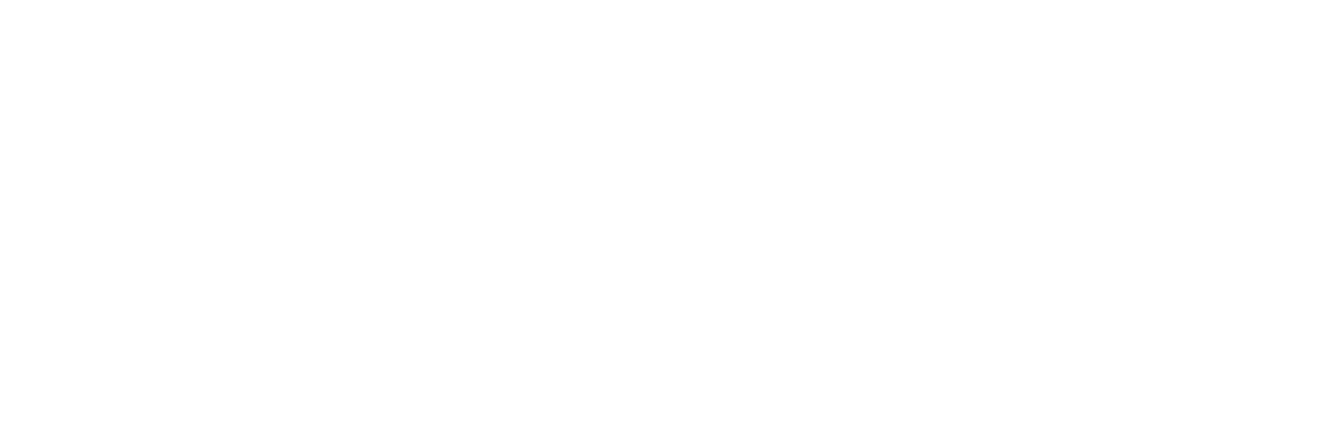
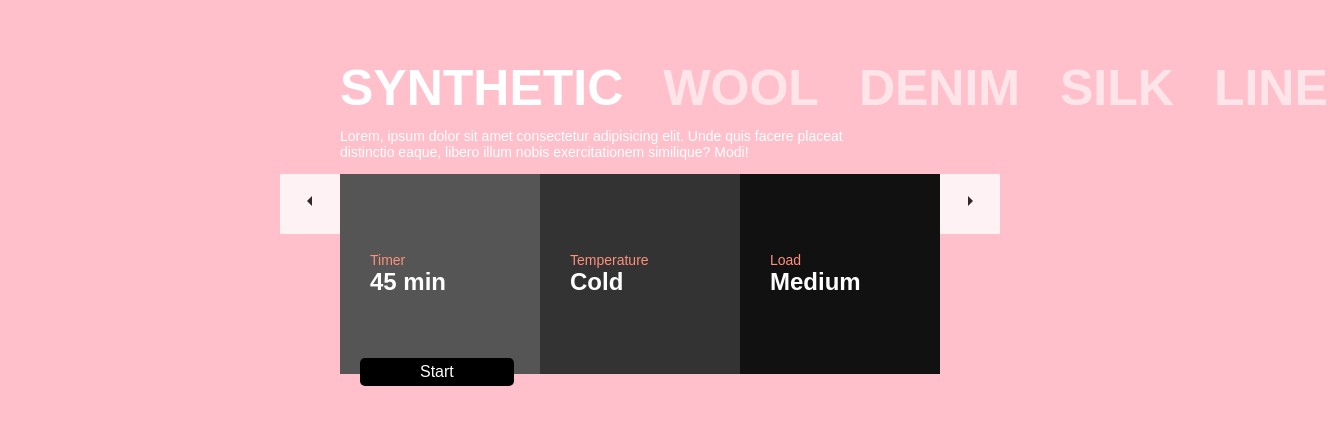
Before and after one commit to asadbekdev07/washing-machine-inteface, a plain HTML site: page index.html in a window 1280 px wide. Shown: the whole page, 1328 px wide, since content can reach past the window. Drawn offline with Linux system fonts and the light colour scheme.

Commit message:
Add images, washing machine interface styles

```diff
--- a/css/styles.css
+++ b/css/styles.css
@@ -19,8 +19,9 @@ body {
   margin: 0;
   font-family: "Arial", sans-serif;
   font-size: 16px;
-  background-color: #ffffff;
-  color: #222222;
+  background-color: pink;
+  color: #ffffff;
+  overflow-x: hidden;
 }
 
 img {
@@ -28,13 +29,24 @@ img {
   height: auto;
 }
 
+.visually-hidden {
+  position: absolute;
+  width: 1px;
+  height: 1px;
+  margin: -1px;
+  border: 0;
+  padding: 0;
+  clip: rect(0 0 0 0);
+  overflow: hidden;
+}
+
 /* CONTAINER  */
 
 .container {
   width: 100%;
-  max-width: 1200px;
-  padding-left: 50px;
-  padding-right: 50px;
+  max-width: 640px;
+  padding-left: 20px;
+  padding-right: 20px;
   margin-left: auto;
   margin-right: auto;
 }
@@ -42,4 +54,119 @@ img {
 /* MAIN-CONTENT  */
 .main-content {
   flex-grow: 1;
+  padding-top: 60px;
+  padding-bottom: 60px;
 }
+
+.washing-mode-info {
+  position: relative;
+}
+
+.washing-mode-list {
+  display: flex;
+  padding: 0;
+  margin: 0;
+  margin-bottom: 10px;
+  list-style: none;
+}
+.washing-mode-item:not(:last-child) {
+  margin-right: 40px;
+}
+.washing-mode-link {
+  font-size: 50px;
+  font-weight: bold;
+  color: #ffffff;
+  text-decoration: none;
+  text-transform: uppercase;
+  opacity: 0.6;
+}
+
+.washing-mode-link:hover {
+  opacity: 0.8;
+}
+
+.washing-mode-item-active .washing-mode-link {
+  color: #ffffff;
+  opacity: 1;
+}
+
+.washing-mode-notice {
+  max-width: 520px;
+  margin-top: 0;
+  font-size: 14px;
+}
+
+.washing-mode-controller {
+  position: absolute;
+  width: 60px;
+  height: 60px;
+  border: 0;
+  padding: 0;
+  background-color: #ffffff;
+  opacity: 0.8;
+  cursor: pointer;
+}
+
+.washing-mode-controller:hover {
+  opacity: 1;
+}
+.washing-mode-controller-prev {
+  right: 100%;
+}
+
+.washing-mode-controller-next {
+  left: 100%;
+}
+
+
+.washing-mode-controller-img {
+  width: 24px;
+  height: 24px;
+}
+.start-button {
+  position: absolute;
+  padding: 5px 60px;
+  top: 92%;
+  left: 20px;
+  color: #ffffff;
+  background-color: #000;
+  border: 0;
+  border-radius: 5px;
+  transition: transform 0.4s ease;
+  cursor: pointer;
+}
+.start-button:hover {
+  transform: translateY(45%);
+}
+.washing-mode-status {
+  display: flex;
+  padding: 0;
+  margin: 0;
+}
+.washing-mode-status-item {
+  display: flex;
+  flex-direction: column;
+  justify-content: center;
+  width: 200px;
+  height: 200px;
+  padding: 30px;
+}
+.washing-mode-status-item-timer {
+  background-color: #555;
+}
+.washing-mode-status-item-temperature {
+  background-color: #333;
+}
+.washing-mode-status-item-load {
+  background-color: #111;
+}
+
+.washing-mode-status-heading {
+  font-size: 14px;
+  color: #ff907c;
+}
+.washing-mode-status-value {
+  margin: 0;
+  font-size: 24px;
+  font-weight: bold;
+}
--- a/index.html
+++ b/index.html
@@ -10,6 +10,59 @@
   <link rel="stylesheet" href="css/styles.css">
 </head>
 <body>
+  <main class="main-content">
+    <div class="container">
+      <h1 class="visually-hidden">Washing machine interface</h1>
+      <ul class="washing-mode-list">
+        <li class="washing-mode-item washing-mode-item-active">
+          <a class="washing-mode-link" href="#">Synthetic</a>
+        </li>
+        <li class="washing-mode-item">
+          <a class="washing-mode-link" href="#">Wool</a>
+        </li>
+        <li class="washing-mode-item">
+          <a class="washing-mode-link" href="#">Denim</a>
+        </li>
+        <li class="washing-mode-item">
+          <a class="washing-mode-link" href="#">Silk</a>
+        </li>
+        <li class="washing-mode-item">
+          <a class="washing-mode-link" href="#">Line</a>
+        </li>
+      </ul>
+
+      <p class="washing-mode-notice">Lorem, ipsum dolor sit amet consectetur adipisicing elit. Unde quis facere placeat distinctio eaque, libero illum nobis exercitationem similique? Modi!</p>
+
+      <div class="washing-mode-info">
+
+        <button class="washing-mode-controller washing-mode-controller-prev" type="button">
+          <img class="washing-mode-controller-img" src="img/arrow_left_black_24dp.svg" alt="left" width="24" height="30">
+        </button>
+        <button class="washing-mode-controller washing-mode-controller-next" type="button">
+          <img class="washing-mode-controller-img" src="img/arrow_right_black_24dp.svg" alt="right" width="24" height="30">
+        </button>
+
+        <button class="start-button" type="button">Start</button>
+        <dl class="washing-mode-status">
+          <div class="washing-mode-status-item washing-mode-status-item-timer">
+            <dt class="washing-mode-status-heading">Timer</dt>
+            <dd class="washing-mode-status-value">45 min</dd>
+          </div>
+          <div class="washing-mode-status-item washing-mode-status-item-temperature">
+            <dt class="washing-mode-status-heading">Temperature</dt>
+            <dd class="washing-mode-status-value">Cold</dd>
+          </div>
+          <div class="washing-mode-status-item washing-mode-status-item-load">
+            <dt class="washing-mode-status-heading">Load</dt>
+            <dd class="washing-mode-status-value">Medium</dd>
+          </div>
+        </dl>
+      </div>
+    </div>
+  </main>
+
+
+
 <script src="js/main.js"></script>
 </body>
 </html>
```
Also changed, not shown: img/arrow_left_black_24dp.svg (added), img/arrow_right_black_24dp.svg (added).
